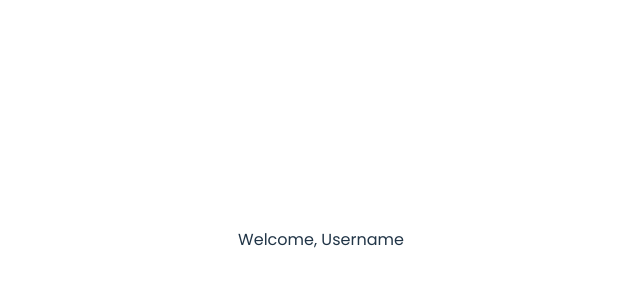
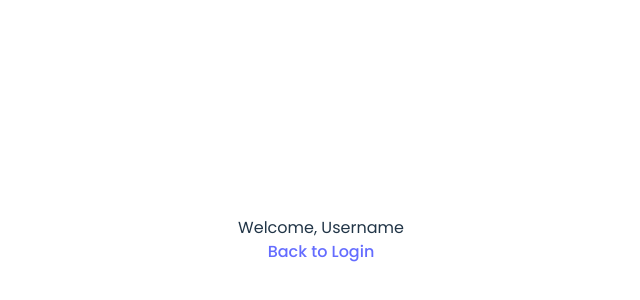
Before and after one commit to KonZee/em-login-form, a React (Vite) app: page /welcome in a window 1280 px wide. Shown: the part 160-460 px from the top of the page, without its empty margins (319-959 px from the left). Built offline with nearby package versions, Linux system fonts and the light colour scheme.

Commit message:
feat: navigation to welcome page and back

```diff
--- a/src/assets/components/Login.tsx
+++ b/src/assets/components/Login.tsx
@@ -1,4 +1,5 @@
 import { useState } from "react";
+import { Navigate, useNavigate } from "react-router-dom";
 import IconEyeClosed from "../../assets/icons/eye-closed.svg?react";
 import IconEye from "../../assets/icons/eye.svg?react";
 import IconPassword from "../../assets/icons/lock-password.svg?react";
@@ -25,6 +26,7 @@
 	const [emailErrorMessage, setEmailErrorMessage] = useState<string>("");
 	const [passwordErrorMessage, setPasswordErrorMessage] = useState<string>("");
 	const [isPasswordVisible, setPasswordVisibility] = useState<boolean>(false);
+	const navigate = useNavigate();
 
 	async function handleSubmit(e: React.FormEvent) {
 		e.preventDefault();
@@ -63,9 +65,8 @@
 
 		const payload = await data.json();
 		if (data.ok) {
-			// Proceed success:
-			// Implement Router
 			// Store token and logged user data somewhere (perhaps on the early stage)
+			navigate("/welcome");
 		} else {
 			// Must be better, let it be as for now
 			const error = (payload as LoginError).error;
--- a/src/assets/components/Welcome.tsx
+++ b/src/assets/components/Welcome.tsx
@@ -1,5 +1,12 @@
+import { NavLink } from "react-router-dom";
+
 function Welcome() {
-	return <div>Welcome, Username</div>;
+	return (
+		<div style={{ textAlign: "center" }}>
+			<div>Welcome, Username</div>
+			<NavLink to="/">Back to Login</NavLink>
+		</div>
+	);
 }
 
 export default Welcome;
```
